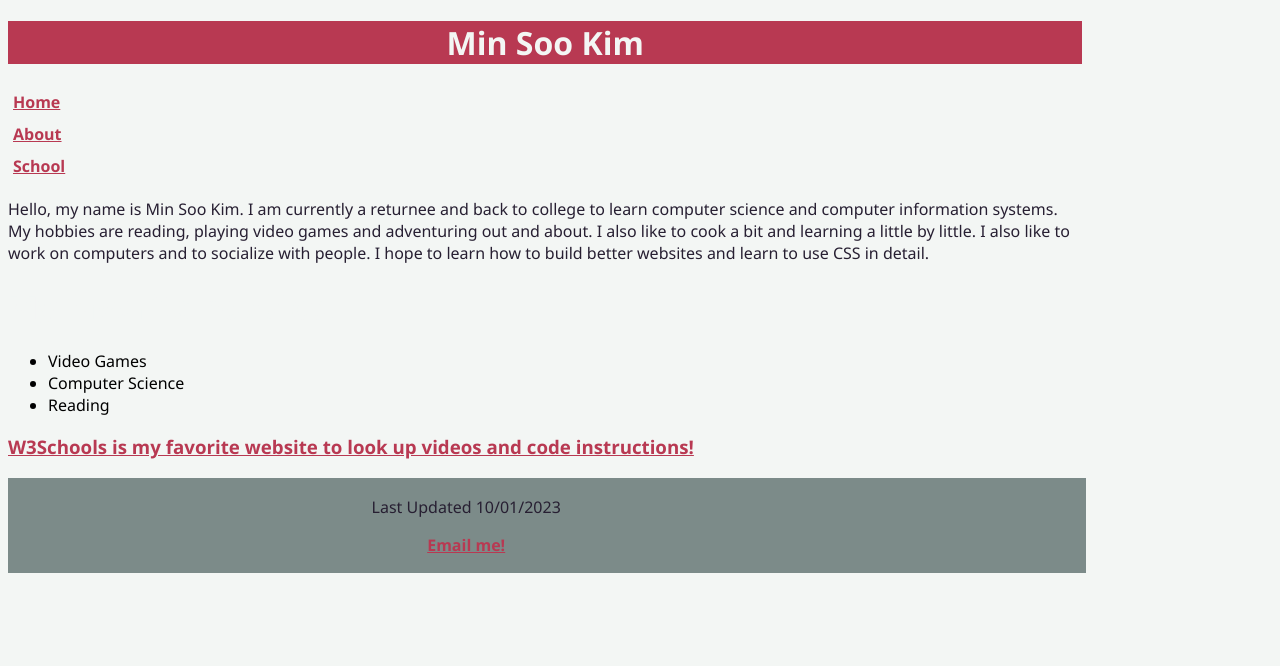
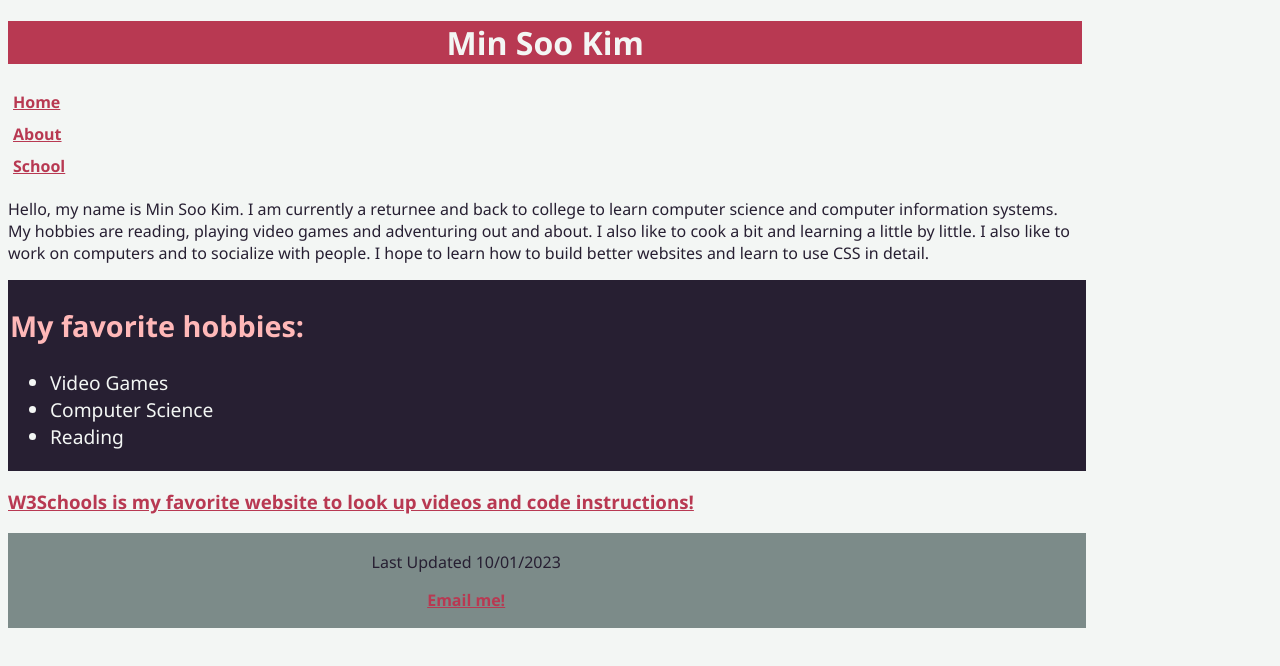
Before and after one commit to Contactmaru/CIS132, a plain HTML site: page index.html in a window 1280 px wide. Drawn offline with Linux system fonts and the light colour scheme.

Commit message:
Update index.html
Updated 10/01/23 Validated-r

```diff
--- a/index.html
+++ b/index.html
@@ -21,14 +21,16 @@
         </ul>
     </nav>
 
-    <p>Hello, my name is Min Soo Kim. I am currently a returnee and back to college to learn computer science and computer information systems. My hobbies are reading, playing video games and adventuring out and about. I also like to cook a bit and learning a little by little. I also like to work on computers and to socialize with people. I hope to learn how to build better websites and learn to use CSS in detail. </p>
+        <p>Hello, my name is Min Soo Kim. I am currently a returnee and back to college to learn computer science and computer information systems. My hobbies are reading, playing video games and adventuring out and about. I also like to cook a bit and learning a little by little. I also like to work on computers and to socialize with people. I hope to learn how to build better websites and learn to use CSS in detail.</p>
 
-    <h1>My favorite hobbies:</h1>
-    <ul>
-        <li>Video Games</li>
-        <li>Computer Science</li>
-        <li>Reading </li>
-    </ul>
+    <section>
+        <h2>My favorite hobbies:</h2>
+        <ul>
+            <li>Video Games</li>
+            <li>Computer Science</li>
+            <li>Reading </li>
+        </ul>
+    </section>
 
     <h3>
         <a href="https://w3schools.com">
```
